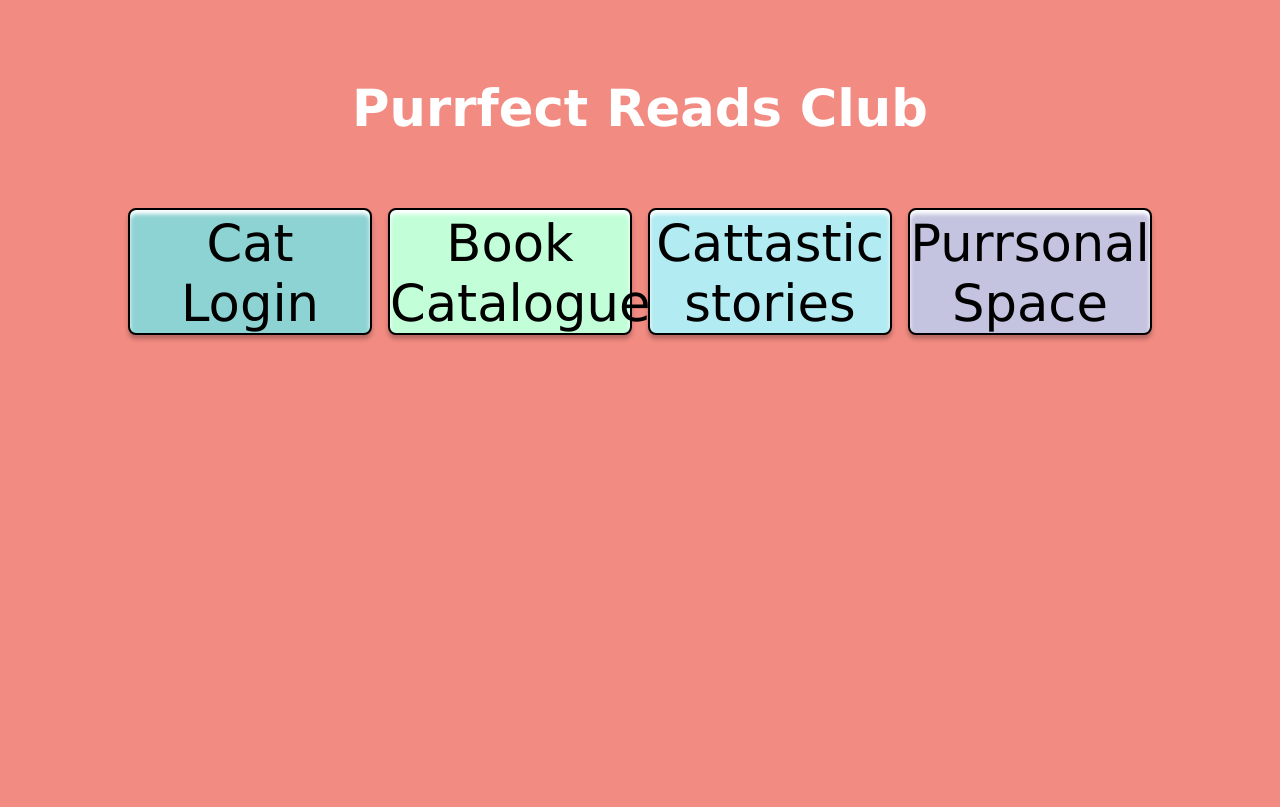
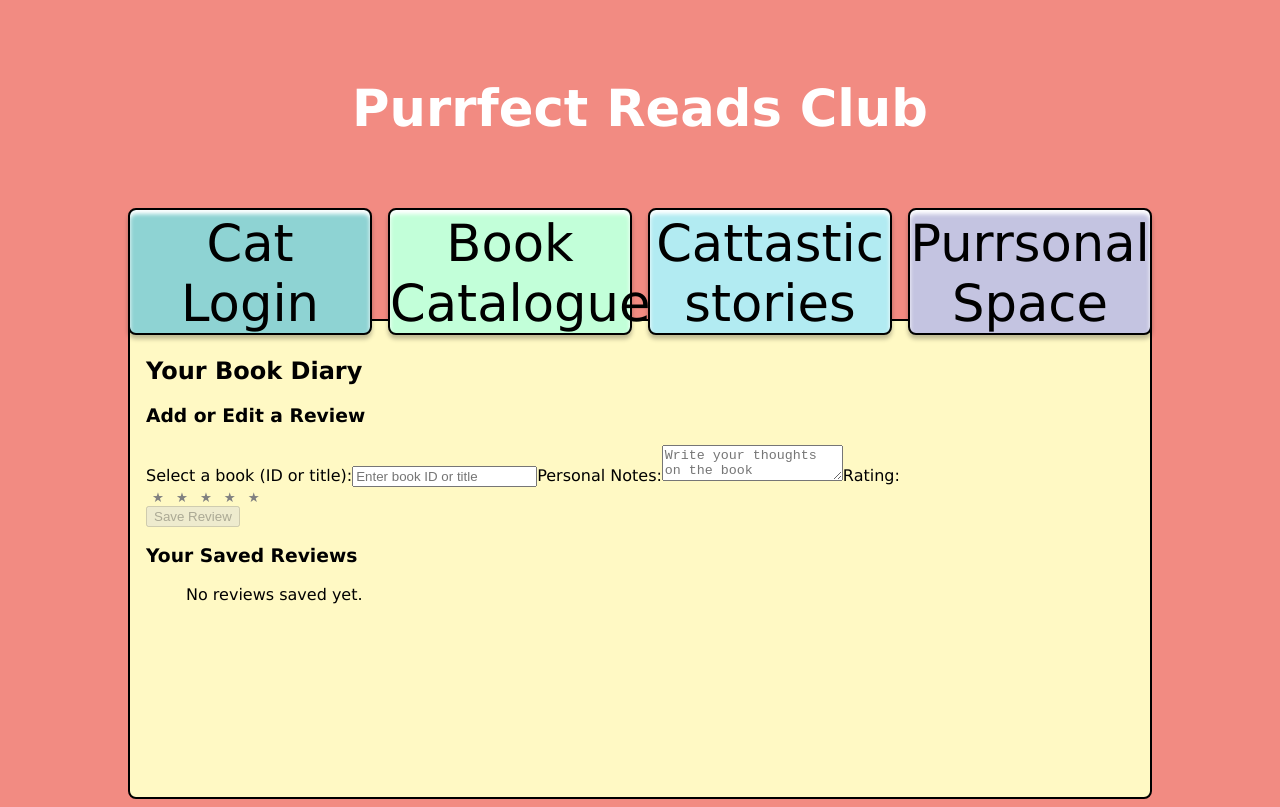
Before and after one commit to NunziaLampitelli/Purrfect-reads-club, a React (Vite) app: page /book-diary in a window 1280 px wide. Built offline with nearby package versions, Linux system fonts and the light colour scheme; a web font is replaced by a local one.

Commit message:
personal page with book diary

```diff
--- a/src/pages/BookCatalogue.tsx
+++ b/src/pages/BookCatalogue.tsx
@@ -39,7 +39,7 @@ function BookCatalogue() {
 							<li key={book.id} className="grid-item">
 								<Link to={`/book/${book.id}`}>
 									{" "}
-									{/* Aggiungi il link ai dettagli del libro */}
+									{/* this is to have links for the books*/}
 									{book.volumeInfo.imageLinks?.thumbnail ? (
 										<img
 											src={book.volumeInfo.imageLinks.thumbnail}
--- /dev/null
+++ b/src/pages/BookDiary.tsx
@@ -0,0 +1,203 @@
+import { useState, useEffect } from "react";
+import "./css/BookDiary.css";
+
+interface Review {
+	bookId: string;
+	note: string;
+	rating: number;
+	thumbnail: string;
+}
+
+interface Book {
+	id: string;
+	title: string;
+	authors: string[];
+	thumbnail: string;
+}
+
+function BookDiary() {
+	const [bookReviews, setBookReviews] = useState<Review[]>([]);
+	const [newNote, setNewNote] = useState("");
+	const [newRating, setNewRating] = useState(0);
+	const [selectedBook, setSelectedBook] = useState<Book | null>(null);
+	const [searchTerm, setSearchTerm] = useState("");
+	const [searchResults, setSearchResults] = useState<Book[]>([]);
+
+	// Retrieve saved reviews from localStorage
+	useEffect(() => {
+		const savedReviews = JSON.parse(
+			localStorage.getItem("book-reviews") || "[]"
+		);
+		setBookReviews(savedReviews);
+	}, []);
+
+	const saveReview = () => {
+		if (selectedBook) {
+			// saves a selected book
+			const updatedReviews = [
+				...bookReviews.filter((review) => review.bookId !== selectedBook.id),
+				{
+					bookId: selectedBook.id,
+					note: newNote,
+					rating: newRating,
+					thumbnail: selectedBook.thumbnail,
+				},
+			];
+			setBookReviews(updatedReviews);
+			localStorage.setItem("book-reviews", JSON.stringify(updatedReviews));
+			setNewNote("");
+			setNewRating(0);
+			setSelectedBook(null); // Clear selected book
+		}
+	};
+
+	// Delete a review
+	const deleteReview = (bookId: string) => {
+		const updatedReviews = bookReviews.filter(
+			(review) => review.bookId !== bookId
+		);
+		setBookReviews(updatedReviews);
+		localStorage.setItem("book-reviews", JSON.stringify(updatedReviews));
+	};
+
+	// Fetch books based on search query
+	const fetchBooks = async (query: string) => {
+		if (query.length > 2) {
+			const response = await fetch(
+				`https://www.googleapis.com/books/v1/volumes?q=${query}`
+			);
+			const data = await response.json();
+			const books = data.items.map((item: any) => ({
+				id: item.id,
+				title: item.volumeInfo.title,
+				authors: item.volumeInfo.authors || [],
+				thumbnail: item.volumeInfo.imageLinks?.thumbnail || "",
+			}));
+			setSearchResults(books);
+		} else {
+			setSearchResults([]);
+		}
+	};
+
+	// starts book search when searchTerm changes
+	useEffect(() => {
+		const timeoutId = setTimeout(() => {
+			fetchBooks(searchTerm);
+		}, 500);
+		return () => clearTimeout(timeoutId);
+	}, [searchTerm]);
+
+	return (
+		<div>
+			<h1>Your Book Diary</h1>
+
+			<div>
+				<h3>Add or Edit a Review</h3>
+				<label>Select a book (ID or title):</label>
+				<input
+					type="text"
+					value={searchTerm}
+					onChange={(event) => setSearchTerm(event.target.value)}
+					onKeyDown={(event) => {
+						if (event.key === "Enter") {
+							fetchBooks(searchTerm); // start the search
+						}
+					}}
+					placeholder="Enter book ID or title"
+				/>
+
+				{searchResults.length > 0 && (
+					<ul className="search-results">
+						{searchResults.map((book) => (
+							<li
+								key={book.id}
+								className="search-item"
+								onClick={() => {
+									setSelectedBook(book);
+									setSearchTerm(book.title);
+									setSearchResults([]);
+								}}
+							>
+								<strong>{book.title}</strong> - {book.authors.join(", ")}
+							</li>
+						))}
+					</ul>
+				)}
+
+				{selectedBook && (
+					<div>
+						<h4>Selected Book</h4>
+						<p>
+							<strong>Title:</strong> {selectedBook.title}
+						</p>
+						<img
+							src={selectedBook.thumbnail}
+							alt={selectedBook.title}
+							className="book-thumbnail"
+						/>
+					</div>
+				)}
+
+				<label>Personal Notes:</label>
+				<textarea
+					value={newNote}
+					onChange={(event) => setNewNote(event.target.value)}
+					placeholder="Write your thoughts on the book"
+				/>
+
+				<label>Rating:</label>
+				<div className="rating">
+					{[1, 2, 3, 4, 5].map((star) => (
+						<button
+							key={star}
+							onClick={() => setNewRating(star)}
+							className={newRating >= star ? "star-gold" : "star-gray"}
+						>
+							★
+						</button>
+					))}
+				</div>
+
+				<button onClick={saveReview} disabled={!selectedBook}>
+					Save Review
+				</button>
+			</div>
+
+			<div>
+				<h3>Your Saved Reviews</h3>
+				<ul>
+					{bookReviews.length > 0 ? (
+						bookReviews.map((review) => (
+							<li key={review.bookId}>
+								<p>
+									<strong>Book ID:</strong> {review.bookId}
+								</p>
+								<img
+									src={review.thumbnail}
+									alt="Book cover"
+									className="book-thumbnail"
+								/>
+								<p>
+									<strong>Notes:</strong> {review.note}
+								</p>
+								<p>
+									<strong>Rating:</strong>{" "}
+									{Array.from({ length: review.rating })
+										.map(() => "★")
+										.join("")}
+								</p>
+								<button onClick={() => deleteReview(review.bookId)}>
+									Delete Review
+								</button>
+							</li>
+						))
+					) : (
+						<p>No reviews saved yet.</p>
+					)}
+				</ul>
+			</div>
+		</div>
+	);
+}
+
+export default BookDiary;
--- a/src/pages/PersonalPage.tsx
+++ b/src/pages/PersonalPage.tsx
@@ -4,7 +4,8 @@ function PersonalPage() {
 	return (
 		<div>
 			<h1>Personal Page</h1>
-			<Link to="/delete-account"> Do you want to delete your account?</Link>
+			<Link to="/book-diary">To read books diary </Link>
+			<Link to="/delete-account">Do you want to delete your account?</Link>
 		</div>
 	);
 }
--- /dev/null
+++ b/src/pages/css/BookDiary.css
@@ -0,0 +1,28 @@
+.search-results {
+	max-height: 150px;
+	overflow-y: scroll;
+	border: 1px solid #ccc;
+}
+
+.search-item {
+	cursor: pointer;
+	padding: 5px;
+	background: #f9f9f9;
+}
+
+.book-thumbnail {
+	width: 100px;
+	height: auto;
+}
+
+.rating button {
+	border: none;
+	background: none;
+	cursor: pointer;
+}
+.star-gold {
+	color: gold;
+}
+.star-gray {
+	color: gray;
+}
--- a/src/router.tsx
+++ b/src/router.tsx
@@ -10,6 +10,7 @@ import PersonalPage from "./pages/PersonalPage";
 import DeleteAccountPage from "./pages/DeleteAccountPage";
 import RegisterPage from "./pages/RegisterPage";
 import BookInfoPage from "./pages/BookInfoPage";
+import BookDiary from "./pages/BookDiary";
 
 function AppRouter() {
 	return (
@@ -26,6 +27,7 @@ function AppRouter() {
 					<Route path="/book/:id" element={<BookInfoPage />} /> {/* here it uses the id of the book to catch the data and open the page*/}
 					<Route path="favorites" element={<FavoritesPage />} />
 					<Route path="personal-page" element={<PersonalPage />} />
+					<Route path= "book-diary" element={<BookDiary />} />
 					<Route path="delete-account" element={<DeleteAccountPage />} />
 				</Route>
 			</Routes>
```
